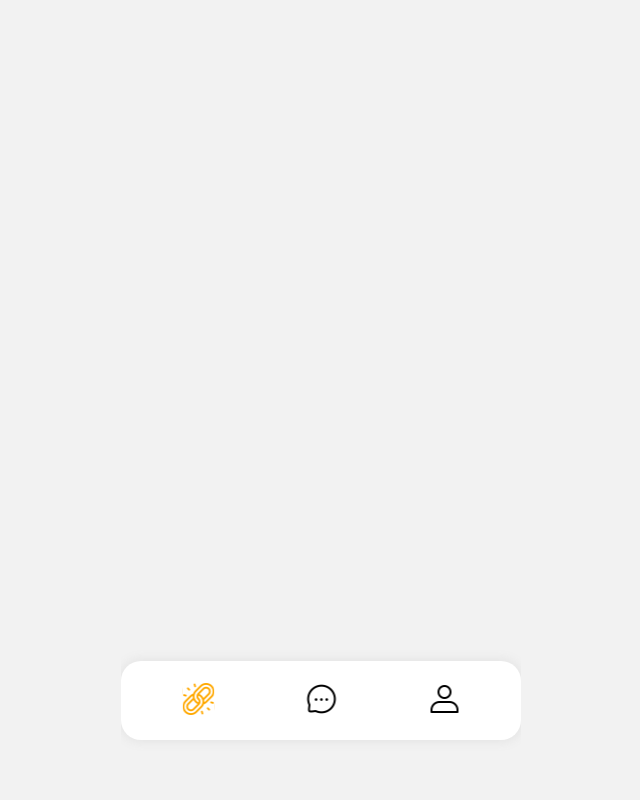
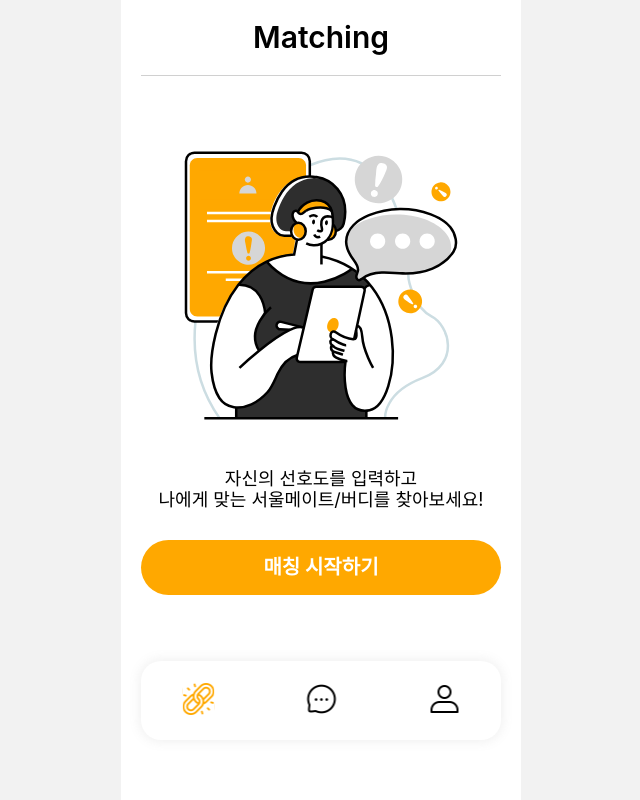
Before and after one commit to Capstone-Everybuddy/EveryBuddy, a React (Create React App) app: page /matching in a window 1280 px wide. Shown: the whole page, without its empty margins (319-959 px from the left). Built offline with nearby package versions, Linux system fonts and the light colour scheme.

Commit message:
feat: BottomNav / Header 수정

```diff
--- a/src/components/BottomNav.tsx
+++ b/src/components/BottomNav.tsx
@@ -1,5 +1,5 @@
 import React, { useEffect, useState } from 'react';
-import { Link, useLocation } from 'react-router-dom';
+import { Link, Outlet, useLocation } from 'react-router-dom';
 import styled from 'styled-components';
 
 const BottomNav = () => {
@@ -25,6 +25,7 @@ const BottomNav = () => {
     }
   }, [location.pathname]);
   return (
+    <>
       <NavWrapper>
         <Link to="/matching" onClick={() => setActiveNav(1)}>
           {activeNav === 1 ? (
@@ -44,7 +45,7 @@ const BottomNav = () => {
             />
           ) : (
             <img src="images/bottom_chatting.svg" alt="chatting_icon" />
-        )}{' '}
+          )}
         </Link>
         <Link to="/profile" onClick={() => setActiveNav(3)}>
           {activeNav === 3 ? (
@@ -54,9 +55,11 @@ const BottomNav = () => {
             />
           ) : (
             <img src="images/bottom_profile.svg" alt="profile_icon" />
-        )}{' '}
+          )}
         </Link>
       </NavWrapper>
+      <Outlet />
+    </>
   );
 };
 
@@ -66,7 +69,7 @@ const NavWrapper = styled.div`
   align-items: center;
   gap: 90px;
   padding: 22px 0px;
-  margin: 0px;
+  margin: 0px 20px;
   position: absolute;
   bottom: 60px;
   left: 0;
@@ -74,6 +77,7 @@ const NavWrapper = styled.div`
   background: #ffffff;
   box-shadow: 0px 0px 10px 3px rgba(142, 142, 142, 0.1);
   border-radius: 20px;
+  z-index: 1;
 `;
 
 export default BottomNav;
--- a/src/components/Header.tsx
+++ b/src/components/Header.tsx
@@ -6,8 +6,17 @@ interface HeaderProps {
 }
 
 const Header: React.FC<HeaderProps> = ({ title }) => {
-  return <HeaderWrapper>{title}</HeaderWrapper>;
+  return (
+    <Container>
+      <HeaderWrapper>{title}</HeaderWrapper>
+    </Container>
+  );
 };
+
+const Container = styled.div`
+  width: 100%;
+  /* padding: 0 20px; */
+`;
 
 const HeaderWrapper = styled.div`
   color: black;
@@ -15,7 +24,6 @@ const HeaderWrapper = styled.div`
   font-size: 30px;
   font-weight: 600;
   padding: 20px;
-  margin: 0px 20px;
   border-bottom: 1px solid ${(props) => props.theme.colors.gray};
 `;
 
```
Lines whose indentation alone changed are shown as unchanged.
